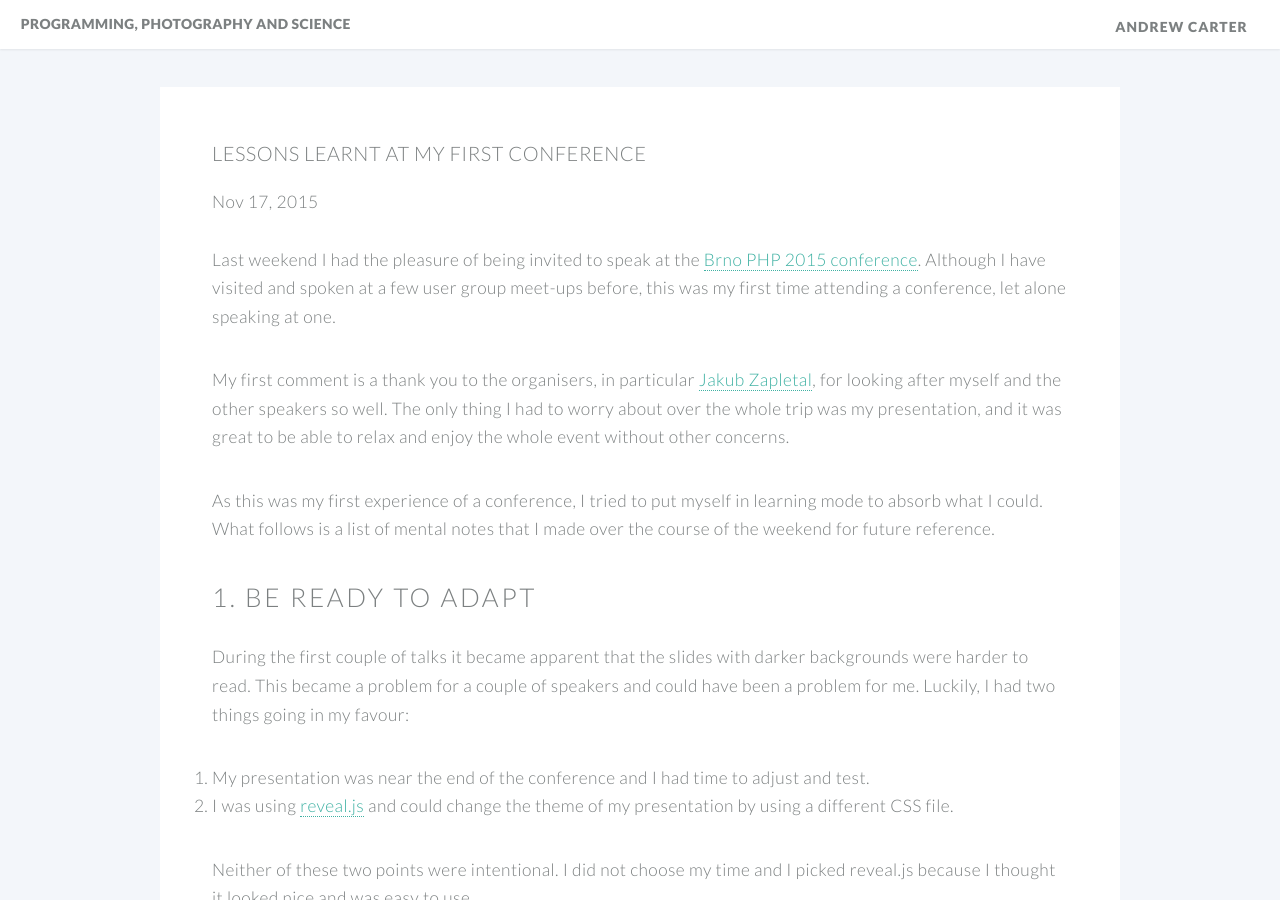
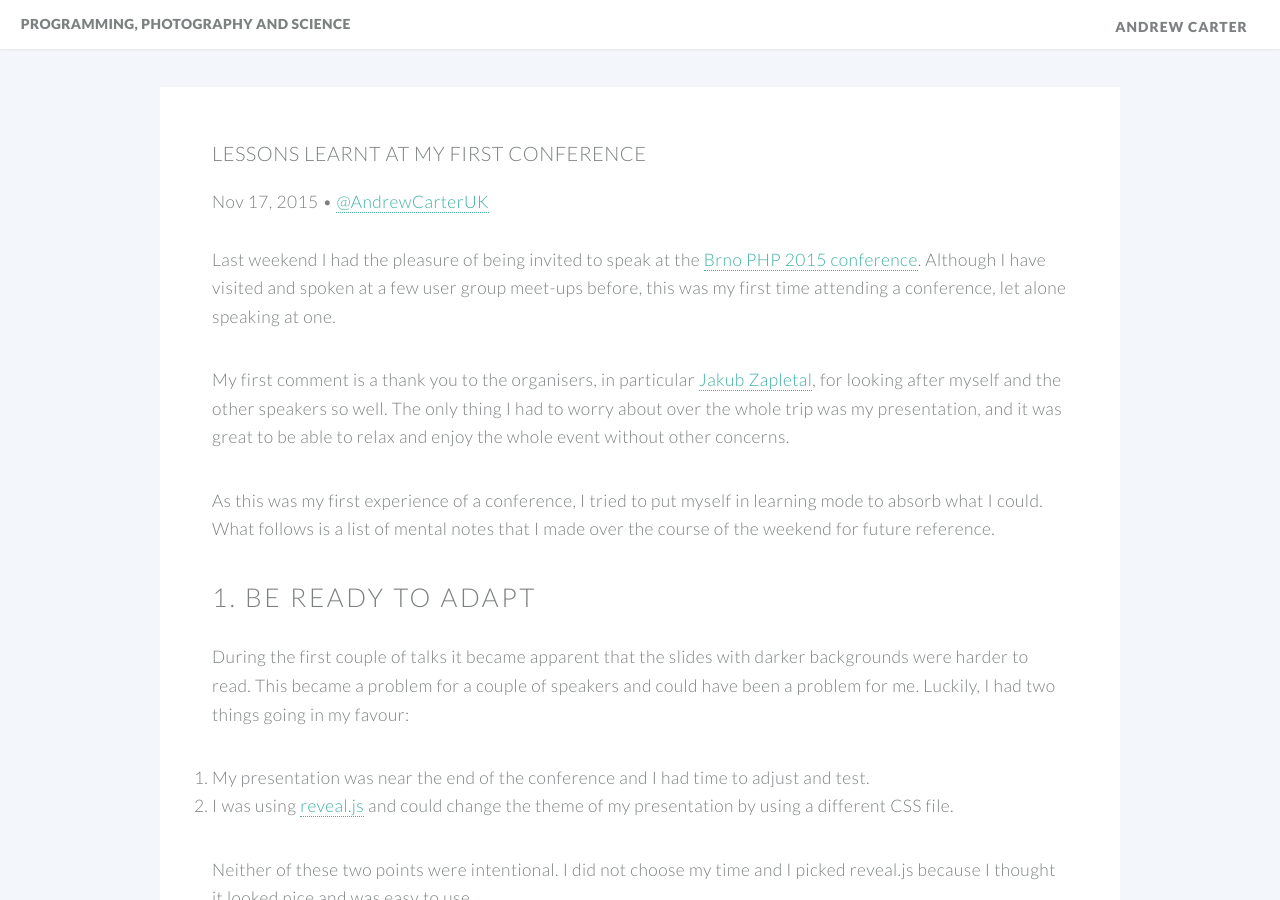
Before and after one commit to AndrewCarterUK/andrewcarteruk.github.io, a Jekyll site: the page built from _posts/2015-11-17-lessons-learnt-at-my-first-conference.markdown, in a window 1280 px wide and 900 px high. Built offline with Jekyll 4.4.1, drawn with Linux system fonts in a browser that asks for light colours.

Commit message:
Added twitter author link

```diff
--- a/_layouts/post.html
+++ b/_layouts/post.html
@@ -7,7 +7,7 @@ layout: default
             <header>
                 <h3>{{ page.title }}</h3>
             </header>
-            <small>{{ page.date | date: "%b %-d, %Y" }}{% if page.author %} • {{ page.author }}{% endif %}{% if page.meta %} • {{ page.meta }}{% endif %}</small><br /><br />
+            <small>{{ page.date | date: "%b %-d, %Y" }} • <a href="https://twitter.com/AndrewCarterUK">@AndrewCarterUK</a> {% if page.meta %} • {{ page.meta }}{% endif %}</small><br /><br />
             {{ content }}
         </section>
     </div>
```
